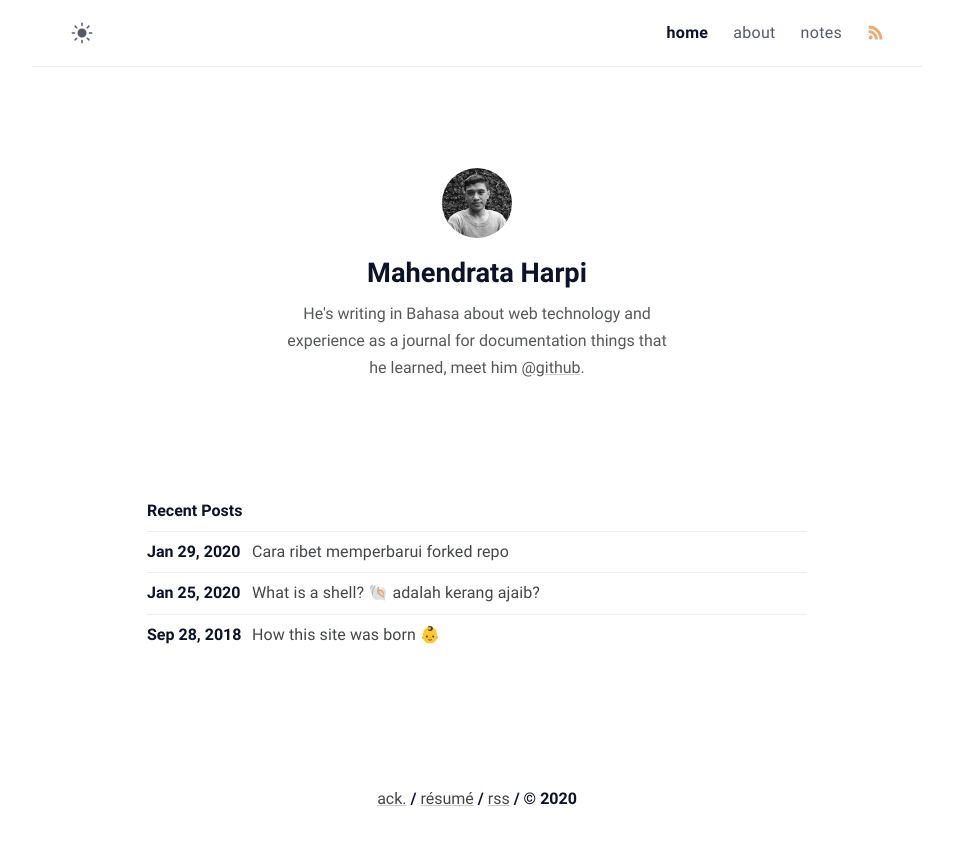
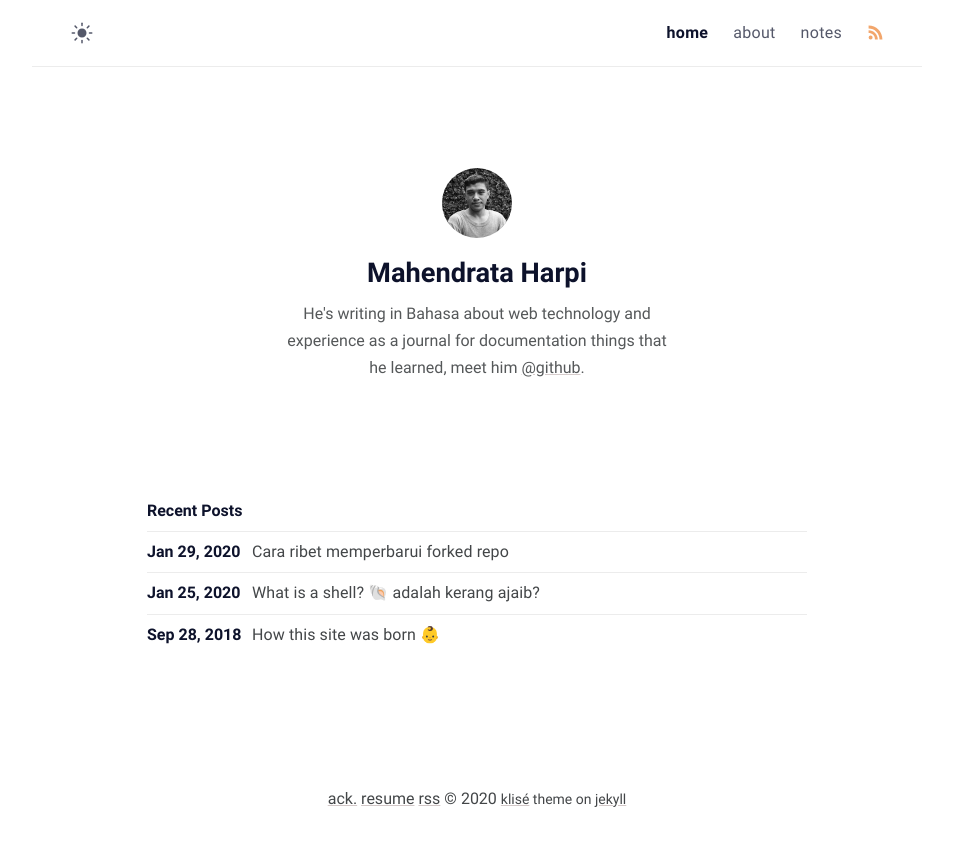
Before and after one commit to piharpi/piharpi.com, a Jekyll site: the page built from index.md, in a window 1280 px wide. Shown: the top 846 px of the page, without its empty margins (163-1116 px from the left). Built offline with Jekyll 4.4.1, drawn with Linux system fonts in a browser that asks for light colours.

Commit message:
:pencil: add theme copyright

```diff
--- a/_includes/footer.html
+++ b/_includes/footer.html
@@ -1,11 +1,14 @@
 <footer class="footer">
-  <a href="/thanks">ack.</a>
-  <b>/</b>
-  <a href="/#">résumé</a>
-  <b>/</b>
-  <a href="/feed.xml">rss</a>
-  <b>/</b>
-  <b>&copy; {{ site.time | date: "%Y" }}</b>
+  <a class="footer_item" href="/thanks">ack.</a>
+  <a class="footer_item" href="/#">resume</a>
+  <a class="footer_item" href="/feed.xml">rss</a>
+  <span class="footer_item">&copy; {{ site.time | date: "%Y" }}</span>
+  <small class="footer_theme-copyright">
+    <!-- Klisé Theme: https://github.com/piharpi/jekyll-klise -->
+    <a href="https://github.com/piharpi/jekyll-klise" target="_blank">klisé</a>
+    theme on
+    <a href="https://jekyllrb.com" target="_blank">jekyll</a>
+  </small>
 </footer>
 <script src="/assets/js/main.js" defer="defer"></script>
 <script src="/assets/js/galite.js"></script>
```
